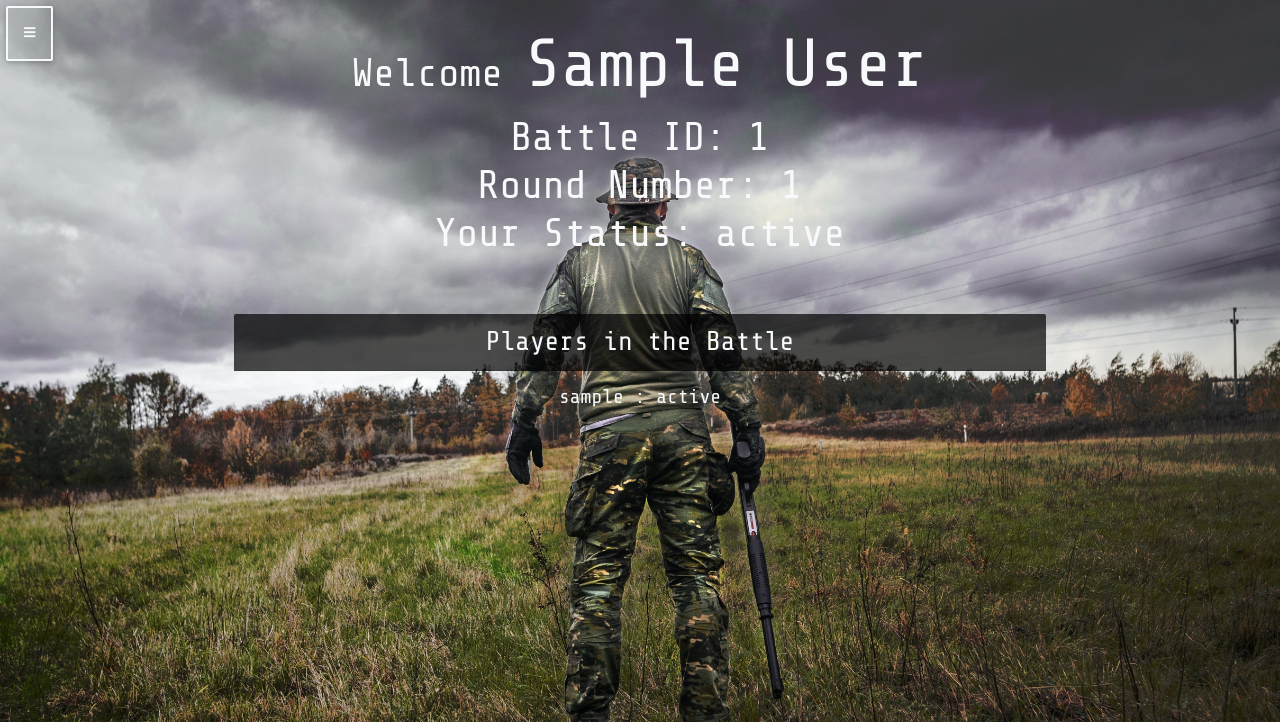
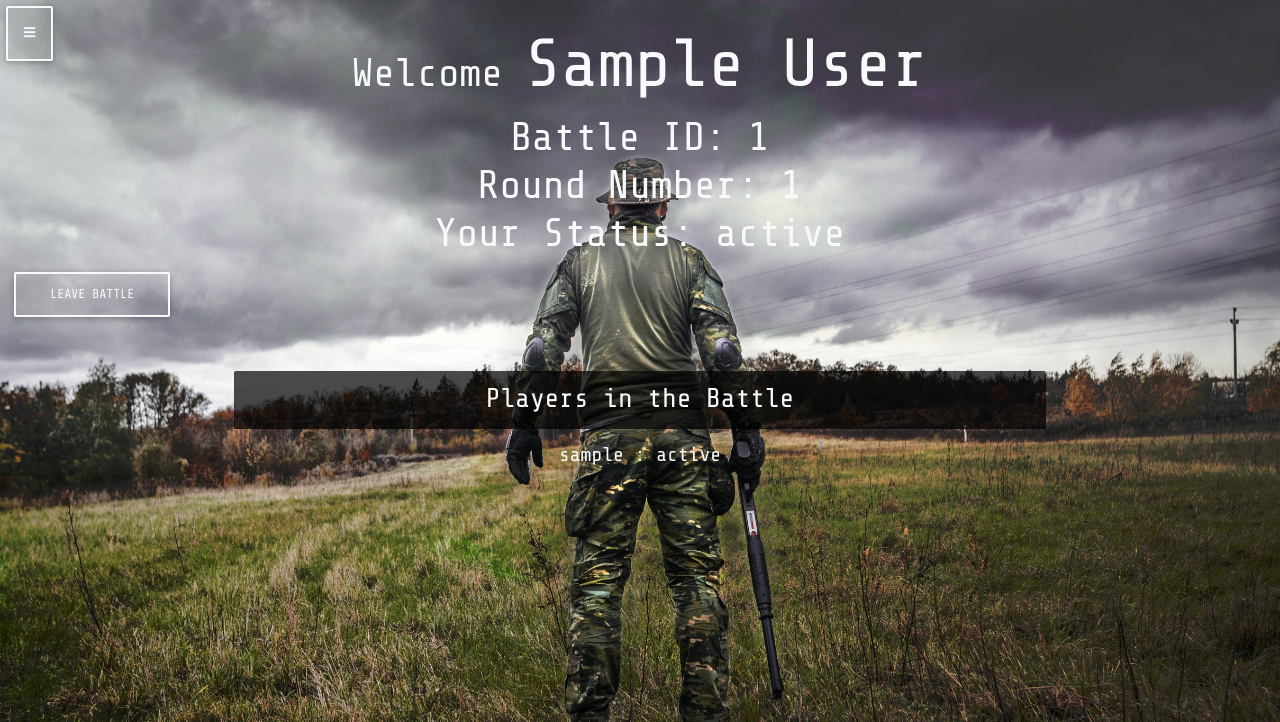
Before and after one commit to vinson14/spsapp, a Flask app: page /battle in a window 1280 px wide. Shown: the top 722 px of the page. Run offline with Flask 2, Linux system fonts and the light colour scheme; a user stored in the database is signed in; tables that the repository leaves empty hold one stand-in row (values such as "Sample post"); some libraries are stand-ins or nearby versions.

Commit message:
Fixed socketio to display realtime list of players in battleground

```diff
--- a/application/routes.py
+++ b/application/routes.py
@@ -15,18 +15,44 @@ main_bp = Blueprint('main_bp', __name__, template_folder='templates', static_fol
 def dashboard():
     """Homepage for logged in users"""
     user_status = current_user.in_game
-
     return render_template('dashboard.html', user_status=user_status)
 
 
 @main_bp.route('/createbattle', methods=['GET'])
 @login_required
 def create_battle():
-    """Create new tournament"""
     current_user.create_battle()
     return redirect(url_for('main_bp.battle'))
 
+
+@main_bp.route('/battle', methods=['GET', 'POST'])
+@login_required
+def battle():
+    if request.method == 'POST':
+        if request.form.get('leaveBattle'):
+            current_battle = current_user.games_joined[0]
+            current_user.leave_battle(current_battle)
+            socketio.emit('remove player', current_user.username, broadcast=True)
+            return redirect(url_for('main_bp.dashboard'))
+        current_user.join_battle(request.form.get('battle_id'))
+        socketio.emit('add player', current_user.username, broadcast=True)
+        current_battle = current_user.games_joined[0]
+        current_players = Player.query.filter(Player.battle_id==current_battle.battle_id).all()
+        return render_template('battleground.html', current_battle=current_battle, current_players=current_players)
+    current_battle = current_user.games_joined[0]
+    current_players = Player.query.filter(Player.battle_id==current_battle.battle_id).all()
+    return render_template('battleground.html', current_battle=current_battle, current_players=current_players)
+
+
+
+
+
+
+
 """
+
+
+
 @main_bp.route('/leavebattle', methods=['GET'])
 @login_required
 def leave_battle():
@@ -38,12 +64,12 @@ def leave_battle():
     db.session.delete(current_battle)
     db.session.commit()
     return redirect(url_for('main_bp.dashboard'))
-"""
+
 
 @main_bp.route('/battle', methods=['GET', 'POST'])
 @login_required
 def battle():
-    """Create new tournament"""
+
     if request.method == 'POST':
         current_user.join_battle(request.form.get('battle_id'))
         current_battle = current_user.games_joined[0]
@@ -55,3 +81,4 @@ def battle():
     current_battle = current_user.games_joined[0]
     current_players = Player.query.filter(Player.battle_id==current_battle.battle_id).all()
     return render_template('battleground.html', current_battle=current_battle, current_players=current_players)
+"""
--- a/application/static/js/playerlist.js
+++ b/application/static/js/playerlist.js
@@ -4,20 +4,14 @@ document.addEventListener('DOMContentLoaded', () => {
     // When a new vote is announced, add to the unordered list
     socket.on('add player', data => {
         const li = document.createElement('li');
-        li.innerHTML = `<a href="{{ url_for('main_bp.dashboard') }}" class="list-group-item list-group-item-action h5-responsive font-sharetech min-w-min-cont" id="${ data.username }">
-                        ${ data.username }: Alive
+        li.innerHTML = `<a href="{{ url_for('main_bp.dashboard') }}" class="list-group-item list-group-item-action h5-responsive font-sharetech min-w-min-cont" id="${ data }">
+                        ${ data }: Alive
                        </a>`;
+        li.id = data;
         document.querySelector('#playerList').append(li);
     });
 
     socket.on('remove player', data => {
-        const li = document.createElement('li');
-        li.innerHTML = `<a href="{{ url_for('main_bp.dashboard') }}" class="list-group-item list-group-item-action h5-responsive font-sharetech min-w-min-cont" id="${ data.username }">
-                        ${ data.username }: Alive
-                        </a>`;
-        document.querySelector('#playerList').append(li);
+        document.querySelector(`#${ data }`).remove();
     });
-
-
-
 });
--- a/application/templates/battleground.html
+++ b/application/templates/battleground.html
@@ -42,6 +42,14 @@ Battle
                     </span>
                 </h1>
             </div>
+            <div class="col-12">
+                <form action="{{ url_for('main_bp.battle') }}" method="POST">
+                    <div class="row align-items-center">
+                        <button type="submit col-4" class="btn btn-outline-primary waves-effect" id="joinBattle" value="True" name="leaveBattle">Leave Battle
+                        </button>
+                    </div>
+                </form>
+            </div>
         </div>
         <div class="row mx-0 mt-5 justify-content-center">
             <div class="col-8">
--- a/application/templates/dashboard.html
+++ b/application/templates/dashboard.html
@@ -36,10 +36,6 @@ Dashboard
             </div>
             <div class="col-12 text-center">
                 {% if current_user.in_game %}
-                <a href="{{ url_for('main_bp.leave_battle') }}">
-                    <button type="button" class="btn btn-outline-primary waves-effect" id="leaveBattle">Leave Battle
-                    </button>
-                </a>
                 <a href="{{ url_for('main_bp.battle') }}">
                     <button type="button" class="btn btn-outline-primary waves-effect" id="joinBattle">Resume Battle
                     </button>
```
Also changed, not shown: application/models.py (+8 -0 lines).
